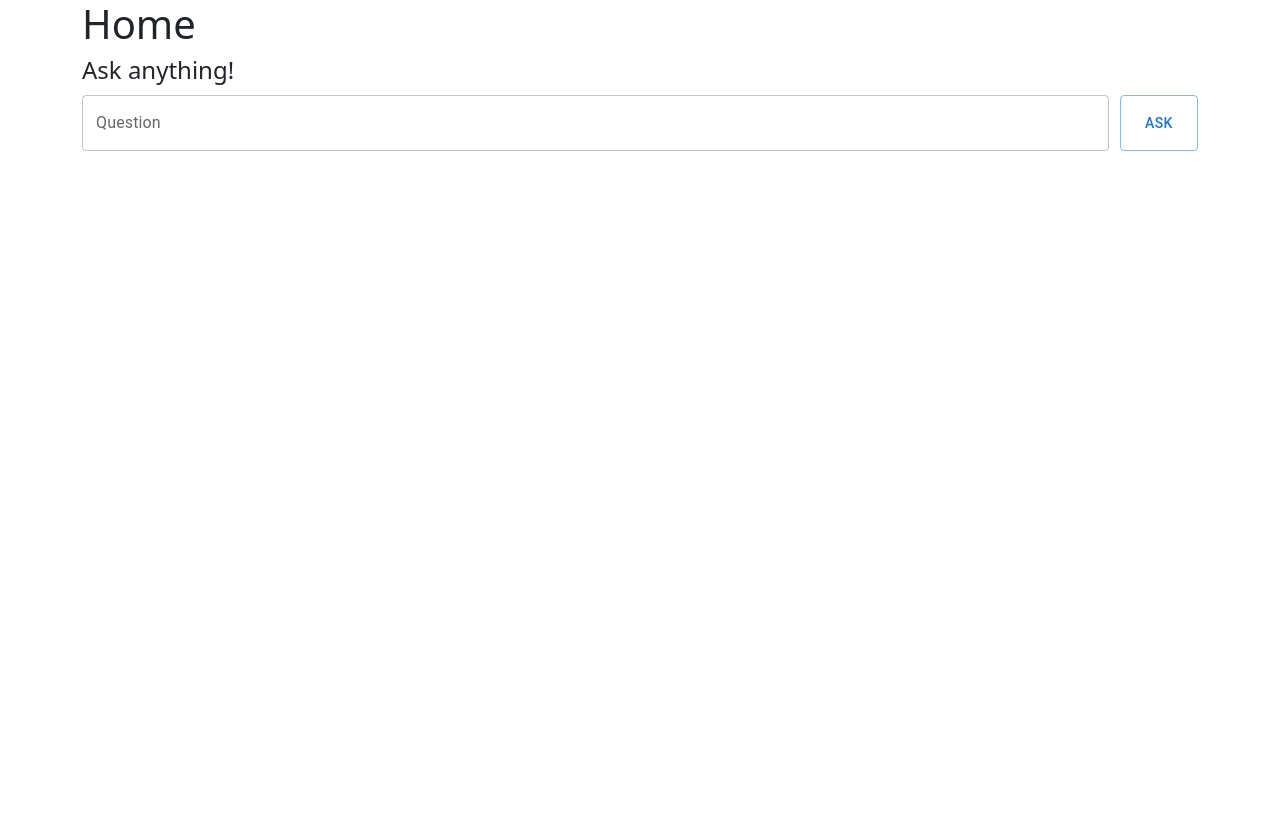
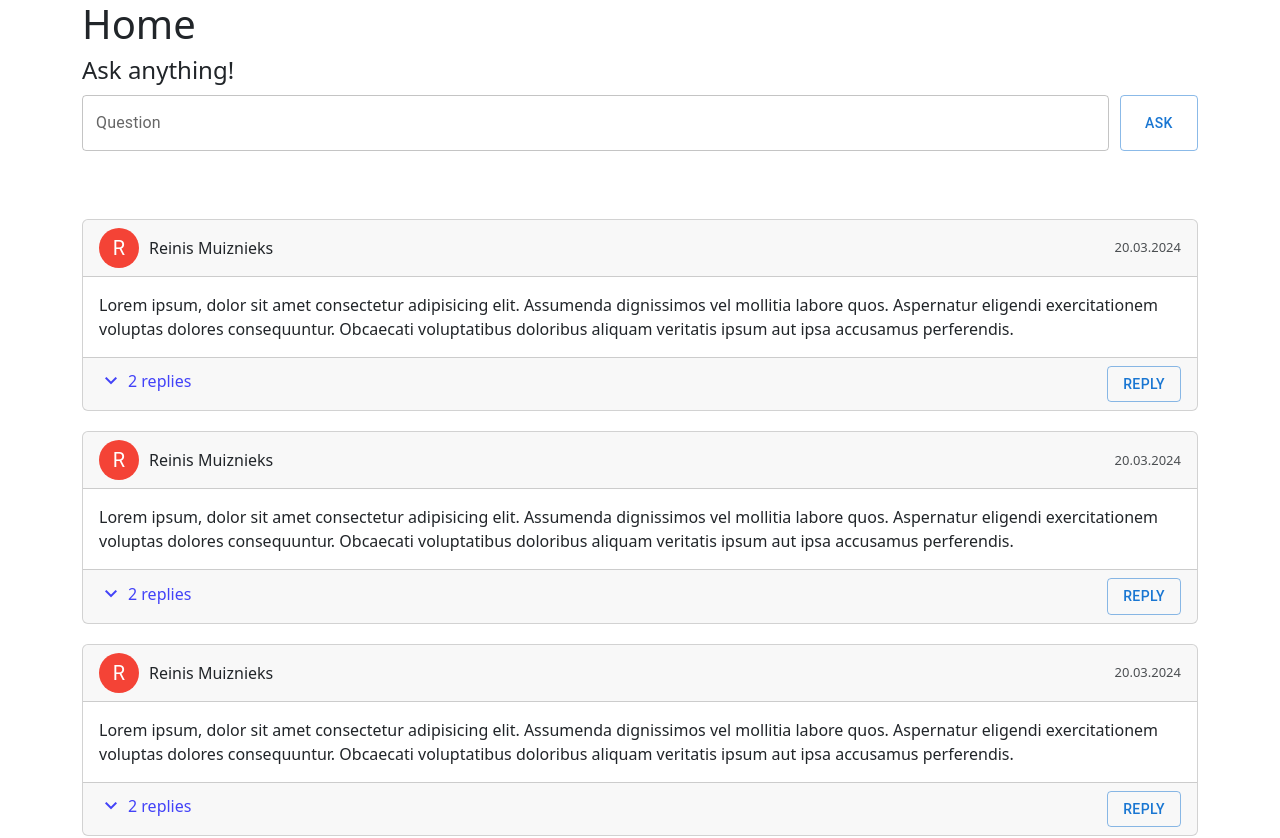
Before and after one commit to ReinisMuiznieks/QaA-app, a React (Create React App) app in the folder frontend/: page / in a window 1280 px wide. Shown: the top 838 px of the page. Before the commit the page ends 800 px from the top, so only its background shows below. Built offline with nearby package versions, Linux system fonts and the light colour scheme.

Commit message:
added_question_and_reply_cards

```diff
--- /dev/null
+++ b/frontend/src/components/questionCard/QuestionCard.jsx
@@ -0,0 +1,63 @@
+import React, { useState } from "react";
+import "./questionCard.scss";
+
+import Avatar from "@mui/material/Avatar";
+import { red } from "@mui/material/colors";
+import Button from "@mui/material/Button";
+import ReplyCard from "../replyCard/replyCard";
+
+function QuestionCard() {
+  const [expanded, setExpanded] = useState(false);
+
+  const toggleReplies = () => {
+    setExpanded(!expanded);
+  };
+
+  return (
+    <>
+      <link
+        rel="stylesheet"
+        href="https://fonts.googleapis.com/css2?family=Material+Symbols+Outlined:opsz,wght,FILL,GRAD@20..48,100..700,0..1,-50..200"
+      />
+      <div className="card">
+        <div className="card-header">
+          <div className="card-avatar">
+            <Avatar sx={{ bgcolor: red[500] }} aria-label="recipe">
+              R
+            </Avatar>
+          </div>
+          <div className="card-subheader">
+            <div className="card-name">Reinis Muiznieks</div>
+            <div className="card-date">20.03.2024</div>
+          </div>
+        </div>
+        <div className="card-body">
+          Lorem ipsum, dolor sit amet consectetur adipisicing elit. Assumenda
+          dignissimos vel mollitia labore quos. Aspernatur eligendi
+          exercitationem voluptas dolores consequuntur. Obcaecati voluptatibus
+          doloribus aliquam veritatis ipsum aut ipsa accusamus perferendis.
+        </div>
+        <div className="card-footer">
+          <div className="replies" onClick={toggleReplies}>
+            <div className="replies-icon">
+              {expanded ? (
+                <span className="material-symbols-outlined">expand_less</span>
+              ) : (
+                <span className="material-symbols-outlined">expand_more</span>
+              )}
+            </div>
+            <div className="replies-text">2 replies</div>
+          </div>
+          <div className="reply">
+            <Button variant="outlined" id="reply">
+              Reply
+            </Button>
+          </div>
+        </div>
+      </div>
+      {expanded ? <ReplyCard /> : <></>}
+    </>
+  );
+}
+
+export default QuestionCard;
--- /dev/null
+++ b/frontend/src/components/questionCard/questionCard.scss
@@ -0,0 +1,44 @@
+.card {
+  margin-top: 20px;
+  width: 100%;
+  background-color: red;
+}
+
+.card-header {
+  display: flex;
+  align-items: center;
+}
+.card-subheader {
+  margin-left: 10px;
+  display: flex;
+  justify-content: space-between;
+  align-items: center;
+  width: 100%;
+}
+
+.card-date {
+  font-size: 13px;
+  opacity: 0.8;
+}
+
+.card-footer {
+  display: flex;
+  justify-content: space-between;
+  align-items: center;
+}
+
+.replies {
+  color: rgb(66, 66, 248);
+  display: flex;
+  cursor: pointer;
+}
+
+.replies-text {
+  margin-left: 5px;
+}
+
+.card-sm {
+  width: 90%;
+  margin-left: auto;
+  margin-bottom: 50px;
+}
--- /dev/null
+++ b/frontend/src/components/replyCard/replyCard.jsx
@@ -0,0 +1,35 @@
+import React from "react";
+import "../questionCard/questionCard.scss";
+
+import Avatar from "@mui/material/Avatar";
+import { red } from "@mui/material/colors";
+
+function ReplyCard() {
+  return (
+    <>
+      <link
+        rel="stylesheet"
+        href="https://fonts.googleapis.com/css2?family=Material+Symbols+Outlined:opsz,wght,FILL,GRAD@20..48,100..700,0..1,-50..200"
+      />
+      <div className="card card-sm">
+        <div className="card-header">
+          <div className="card-avatar">
+            <Avatar sx={{ bgcolor: red[800] }} aria-label="recipe">
+              J
+            </Avatar>
+          </div>
+          <div className="card-subheader">
+            <div className="card-name">Janis Liepins</div>
+            <div className="card-date">20.03.2024</div>
+          </div>
+        </div>
+        <div className="card-body">
+          Lorem ipsum, dolor sit amet consectetur adipisicing elit. Assumenda
+          dignissimos vel mollitia labore quos.
+        </div>
+      </div>
+    </>
+  );
+}
+
+export default ReplyCard;
--- a/frontend/src/pages/home/Home.jsx
+++ b/frontend/src/pages/home/Home.jsx
@@ -2,12 +2,18 @@ import React from "react";
 import AddQuestion from "../../components/addQuestion/AddQuestion";
 import "./home.scss";
 import Container from "react-bootstrap/Container";
+import QuestionCard from "../../components/questionCard/QuestionCard";
 function Home() {
   return (
     <>
       <Container>
         <h1>Home</h1>
         <AddQuestion />
+        <div className="pb-5"></div>
+        <QuestionCard />
+        <QuestionCard />
+        <QuestionCard />
+        <QuestionCard />
       </Container>
     </>
   );
```
